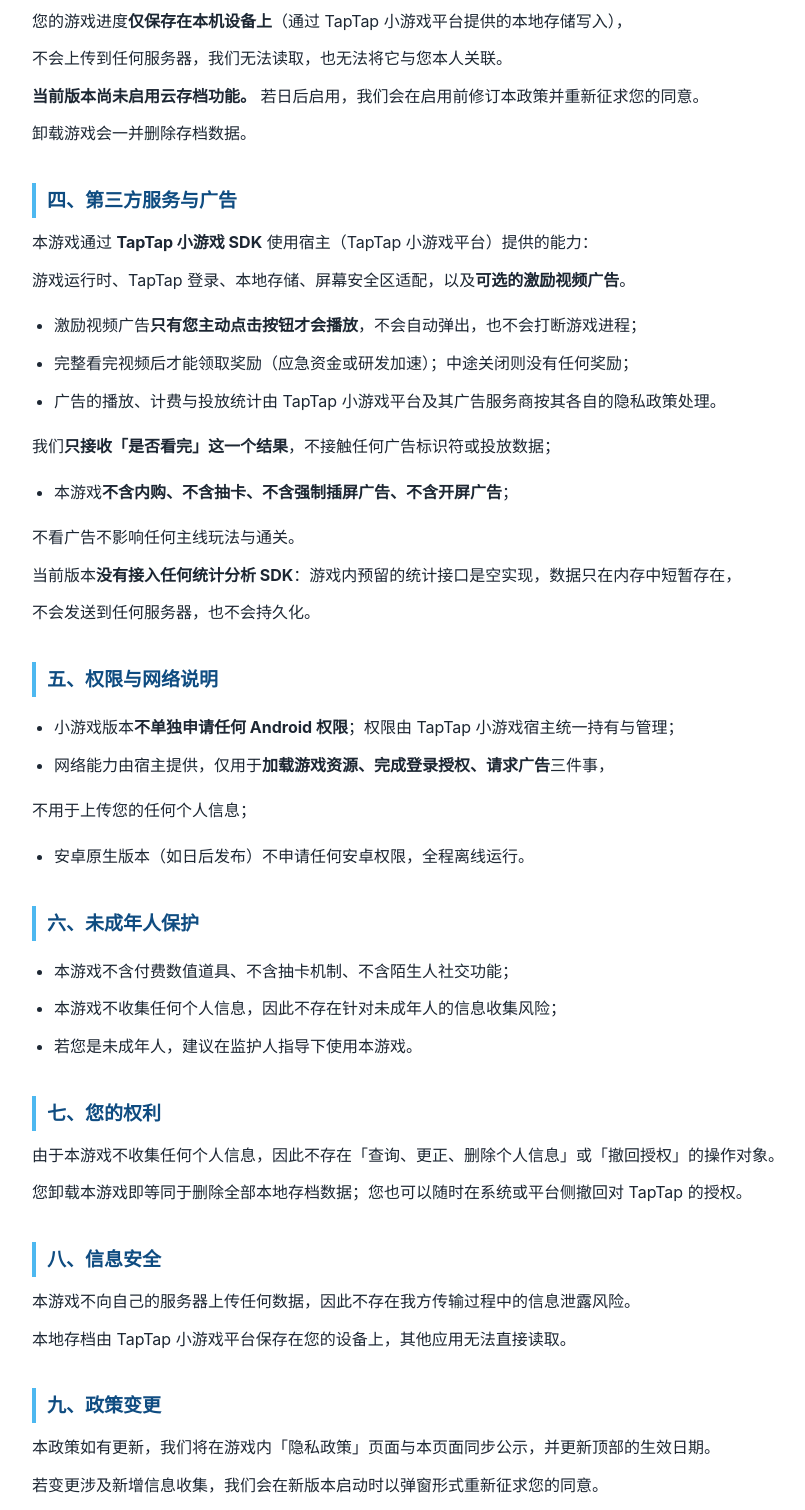
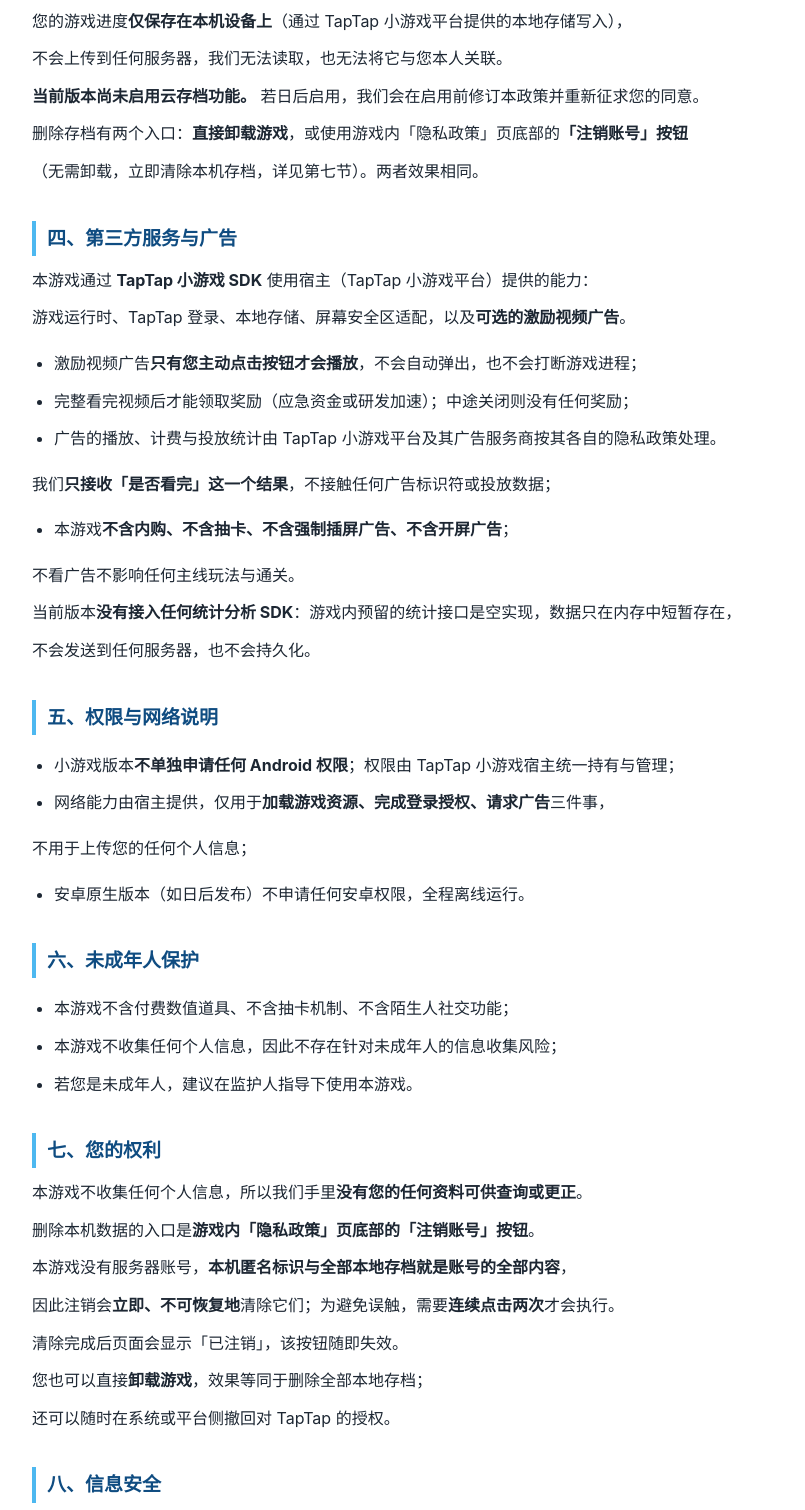
Before and after one commit to lenren9/qingyuan-privacy, a plain HTML site: page index.html in a window 1280 px wide. Shown: the part 1857-3367 px from the top of the page, without its empty margins (228-1033 px from the left). Drawn offline with Linux system fonts and the light colour scheme.

Commit message:
更新隐私政策网页版

```diff
--- a/index.html
+++ b/index.html
@@ -85,7 +85,8 @@
 <p>您的游戏进度<strong>仅保存在本机设备上</strong>（通过 TapTap 小游戏平台提供的本地存储写入），</p>
 <p>不会上传到任何服务器，我们无法读取，也无法将它与您本人关联。</p>
 <p><strong>当前版本尚未启用云存档功能。</strong> 若日后启用，我们会在启用前修订本政策并重新征求您的同意。</p>
-<p>卸载游戏会一并删除存档数据。</p>
+<p>删除存档有两个入口：<strong>直接卸载游戏</strong>，或使用游戏内「隐私政策」页底部的<strong>「注销账号」按钮</strong></p>
+<p>（无需卸载，立即清除本机存档，详见第七节）。两者效果相同。</p>
 <h2>四、第三方服务与广告</h2>
 <p>本游戏通过 <strong>TapTap 小游戏 SDK</strong> 使用宿主（TapTap 小游戏平台）提供的能力：</p>
 <p>游戏运行时、TapTap 登录、本地存储、屏幕安全区适配，以及<strong>可选的激励视频广告</strong>。</p>
@@ -117,8 +118,13 @@
 <li>若您是未成年人，建议在监护人指导下使用本游戏。</li>
 </ul>
 <h2>七、您的权利</h2>
-<p>由于本游戏不收集任何个人信息，因此不存在「查询、更正、删除个人信息」或「撤回授权」的操作对象。</p>
-<p>您卸载本游戏即等同于删除全部本地存档数据；您也可以随时在系统或平台侧撤回对 TapTap 的授权。</p>
+<p>本游戏不收集任何个人信息，所以我们手里<strong>没有您的任何资料可供查询或更正</strong>。</p>
+<p>删除本机数据的入口是<strong>游戏内「隐私政策」页底部的「注销账号」按钮</strong>。</p>
+<p>本游戏没有服务器账号，<strong>本机匿名标识与全部本地存档就是账号的全部内容</strong>，</p>
+<p>因此注销会<strong>立即、不可恢复地</strong>清除它们；为避免误触，需要<strong>连续点击两次</strong>才会执行。</p>
+<p>清除完成后页面会显示「已注销」，该按钮随即失效。</p>
+<p>您也可以直接<strong>卸载游戏</strong>，效果等同于删除全部本地存档；</p>
+<p>还可以随时在系统或平台侧撤回对 TapTap 的授权。</p>
 <h2>八、信息安全</h2>
 <p>本游戏不向自己的服务器上传任何数据，因此不存在我方传输过程中的信息泄露风险。</p>
 <p>本地存档由 TapTap 小游戏平台保存在您的设备上，其他应用无法直接读取。</p>
@@ -152,9 +158,11 @@
 <tr><td>内购 / 抽卡</td><td>无</td><td>不含付费数值道具与随机付费机制</td></tr>
 <tr><td>数据出境</td><td>否</td><td>我方不进行任何数据传输</td></tr>
 <tr><td>账号体系</td><td>TapTap 登录（平台账号）</td><td>游戏自身不建账号、不存账号信息</td></tr>
+<tr><td>账号注销 / 数据删除</td><td>是</td><td>游戏内「隐私政策」页底部有「注销账号」按钮，连点两次确认；立即清除本机匿名标识与全部本地存档，不可恢复；卸载游戏效果相同</td></tr>
 </tbody></table>
 <hr>
-<p>*本政策同时可在游戏内查看：启动时的隐私政策弹窗，以及主界面底部的「隐私政策」按钮。*</p>
+<p>*本政策同时可在游戏内查看：启动时的隐私政策弹窗，以及主界面底部的「隐私政策」按钮。</p>
+<p>游戏内该页底部另有「注销账号」按钮，用于按第七节所述删除本机数据。*</p>
 </main>
 </body>
 </html>
```
